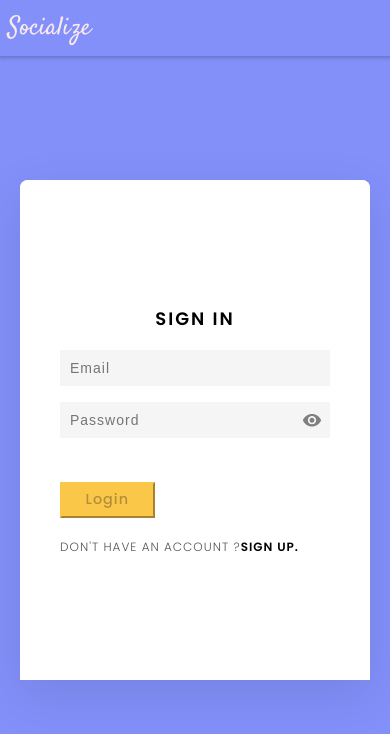
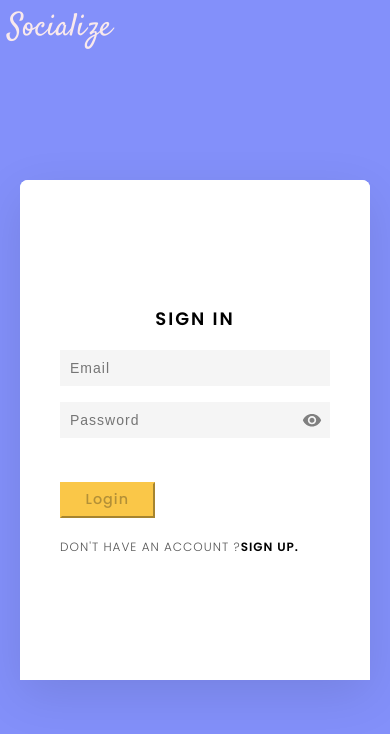
Before and after one commit to Ros-an/social-media-frontend, a React (Create React App) app: page /authenticate in a window 390 px wide. Shown: the top 734 px of the page. Built offline with nearby package versions, Linux system fonts and the light colour scheme.

Commit message:
refactor: nav item active style and logo size

```diff
--- a/src/shared/components/Navbar.css
+++ b/src/shared/components/Navbar.css
@@ -11,7 +11,6 @@
   justify-content: space-between;
   align-items: center;
   align-content: center;
-  box-shadow: 0px 0px 4px 2px rgba(0, 0, 0, 0.21);
 }
 .navigation a,
 .navigation-item--link {
@@ -21,7 +20,7 @@
 .navigation .logo {
   font-family: "Satisfy", cursive;
   font-weight: 500;
-  font-size: 2rem;
+  font-size: 2.25rem;
   cursor: pointer;
   padding-left: 8vw;
   color: var(--color-light);
@@ -35,6 +34,7 @@
   align-items: center;
   align-content: center;
 }
+
 .navigation .navigation-item a,
 .navigation .navigation-item .navigation-item--link {
   padding: 0 3vw;
@@ -66,14 +66,16 @@
   color: var(--color-lightblue);
   transition: 0.1s;
 }
-.navigation .navigation-item .navigation-item-name {
-  color: black;
+.navigation .navigation-item a:nth-child(3) img {
+  height: 1.5rem;
+  width: 1.5rem;
+  border-radius: 50%;
 }
 /* --------small screen------- */
 
 @media screen and (max-width: 780px) {
   .navigation .logo {
-    font-size: 1.6rem;
+    font-size: 2rem;
     padding-left: 2vw;
   }
   .navigation .navigation-item a,
```
